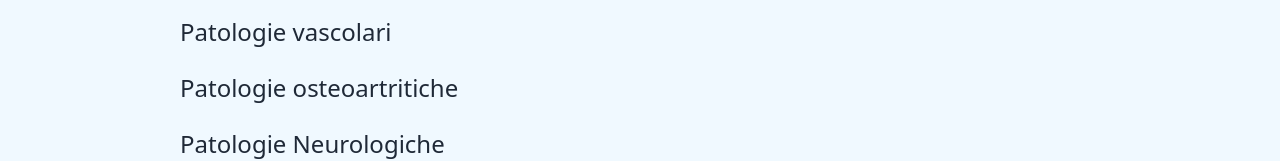
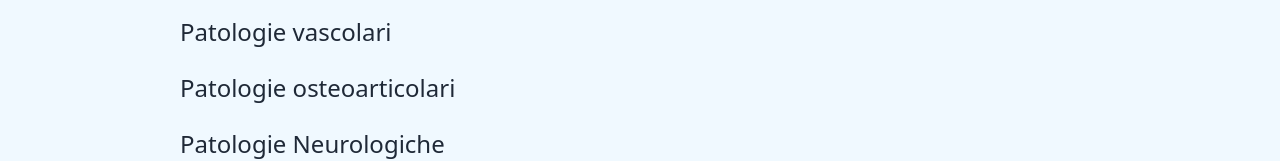
Before and after one commit to CarloDettori/heal-terapy-fe, a React (Vite) app: page /info/8 in a window 1280 px wide. Shown: the part 488-649 px from the top of the page. Built offline with nearby package versions, Linux system fonts and the light colour scheme; no server answers.

Commit message:
osteoarticolari

```diff
--- a/src/pages/PatologyPage.jsx
+++ b/src/pages/PatologyPage.jsx
@@ -5,7 +5,7 @@ export default function PatologyPage() {
     const pathology = [
         "Patologie autoimmuni",
         "Patologie vascolari",
-        "Patologie osteoartritiche",
+        "Patologie osteoarticolari",
         "Patologie Neurologiche",
 
     ]
```
